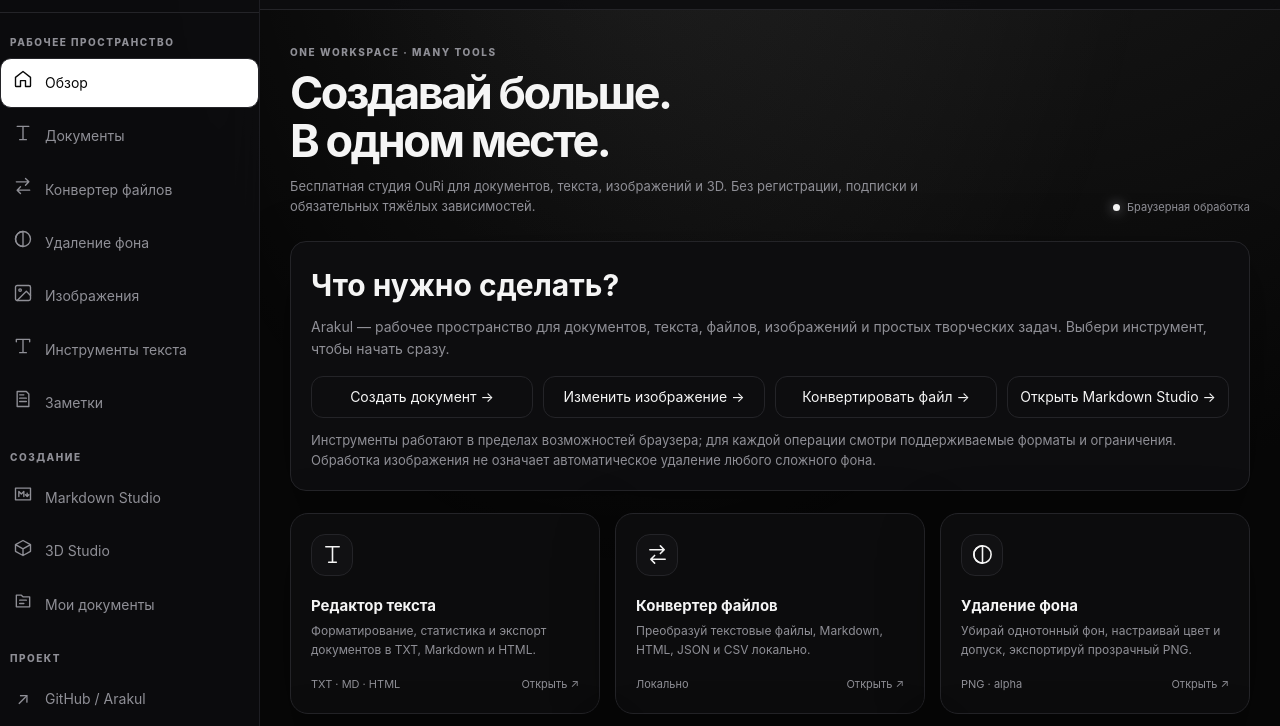
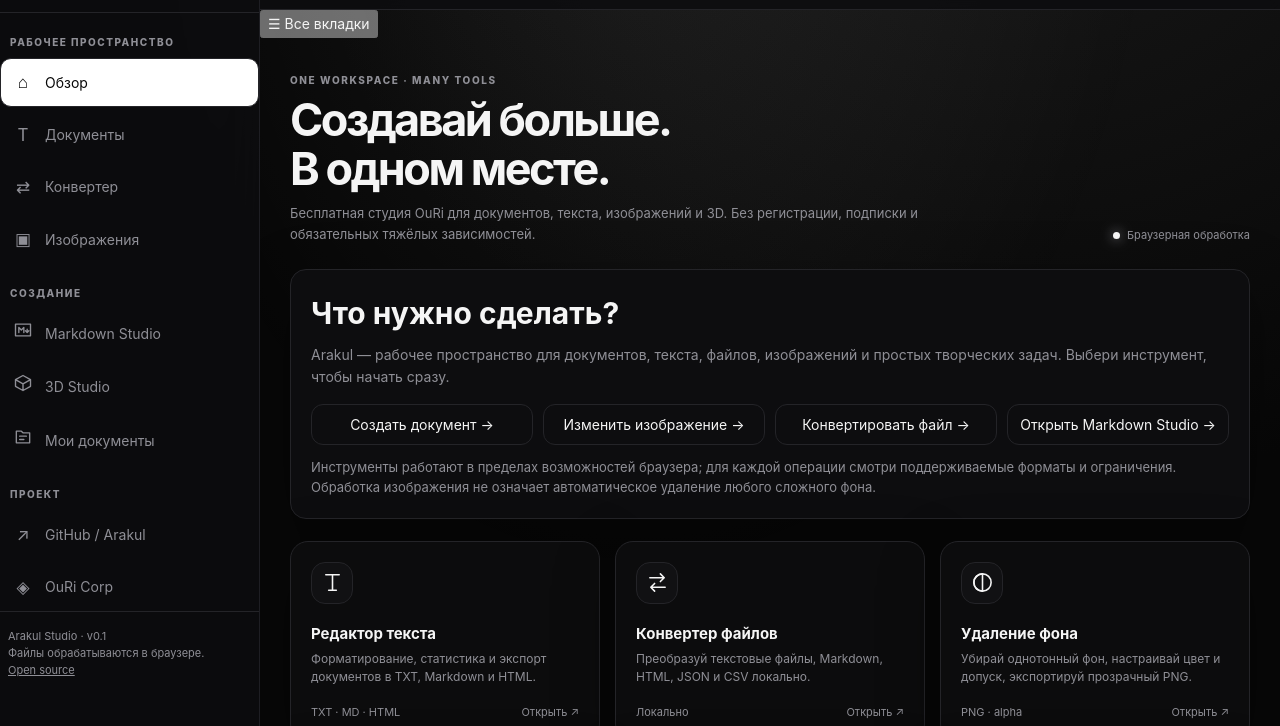
Before and after one commit to spaj7468-cell/Arakul, a website: page index.html in a window 1280 px wide. Shown: the part 54-780 px from the top of the page. Drawn offline with Linux system fonts and the light colour scheme.

Commit message:
feat: add four-tab top navigation with all-tools menu

```diff
--- a/index.html
+++ b/index.html
@@ -18,14 +18,11 @@
 <aside class="sidebar" id="sidebar" aria-label="Главная навигация">
 <a class="brand" href="#home" data-page="home"><span class="brandmark"><img src="assets/brand.svg" alt="" width="36" height="36"></span><span><strong>Arakul Studio</strong><small>studio · open source</small></span></a>
 <div class="label">Рабочее пространство</div>
-<nav class="nav">
-<button class="active" data-page="home"><span class="ni"><svg viewBox="0 0 24 24"><path d="m3 10 9-7 9 7v10a1 1 0 0 1-1 1h-5v-7H9v7H4a1 1 0 0 1-1-1z"/></svg></span><span>Обзор</span></button>
-<button data-page="editor"><span class="ni"><svg viewBox="0 0 24 24"><path d="M5 4h14M12 4v16M8 20h8"/></svg></span><span>Документы</span></button>
-<button data-page="convert"><span class="ni"><svg viewBox="0 0 24 24"><path d="M4 7h15m-4-4 4 4-4 4M20 17H5m4-4-4 4 4 4"/></svg></span><span>Конвертер файлов</span></button>
-<button data-page="background"><span class="ni"><svg viewBox="0 0 24 24"><circle cx="12" cy="12" r="9"/><path d="M12 3a9 9 0 0 0 0 18z"/></svg></span><span>Удаление фона</span></button>
-<button data-page="image"><span class="ni"><svg viewBox="0 0 24 24"><rect x="3" y="3" width="18" height="18" rx="2"/><circle cx="8.5" cy="8.5" r="1.5"/><path d="m21 15-5-5L5 21"/></svg></span><span>Изображения</span></button>
-<button data-page="texttools"><span class="ni"><svg viewBox="0 0 24 24"><path d="M4 7V4h16v3M12 4v16M8 20h8"/></svg></span><span>Инструменты текста</span></button>
-<button data-page="notes"><span class="ni"><svg viewBox="0 0 24 24"><path d="M5 3h11l3 3v15H5zM8 11h8M8 15h8M8 7h5"/></svg></span><span>Заметки</span></button>
+<nav class="nav primary-nav" aria-label="Основные вкладки">
+<button class="active" data-page="home"><span class="ni">⌂</span><span>Обзор</span></button>
+<button data-page="editor"><span class="ni">T</span><span>Документы</span></button>
+<button data-page="convert"><span class="ni">⇄</span><span>Конвертер</span></button>
+<button data-page="image"><span class="ni">▣</span><span>Изображения</span></button>
 </nav>
 <div class="label">Создание</div>
 <nav class="nav"><button data-page="markdown"><span class="ni"><svg viewBox="0 0 24 24"><path d="M3 5h18v14H3zM7 15V9l3 3 3-3v6M17 11v4m-2-2 2 2 2-2"/></svg></span><span>Markdown Studio</span></button><button data-page="studio3d"><span class="ni"><svg viewBox="0 0 24 24"><path d="m12 3 9 5v8l-9 5-9-5V8zM3.5 8.2 12 13l8.5-4.8M12 13v8"/></svg></span><span>3D Studio</span></button><button data-page="library"><span class="ni"><svg viewBox="0 0 24 24"><path d="M4 5h6l2 2h8v12H4zM8 11h8M8 15h5"/></svg></span><span>Мои документы</span></button></nav>
@@ -35,7 +32,14 @@
 </aside>
 <div class="overlay" id="overlay"></div>
 <div class="main">
-<header class="topbar"><div class="topbar-left"><button class="iconbtn menubtn" id="menuToggle" aria-label="Открыть или скрыть меню" title="Главное меню">☰</button><div class="crumb">Arakul Studio <span> / </span><b id="crumb">Обзор</b></div></div><div class="actions"><button class="iconbtn" id="commandOpen" title="Быстрый поиск (Ctrl+K)" aria-label="Быстрый поиск">⌕</button><span class="status hide-mobile"><i class="dot"></i>Локальная обработка</span><button class="iconbtn" id="settingsOpen" title="Настройки" aria-label="Открыть настройки">⚙</button><button class="iconbtn" id="themeToggle" title="Сменить тему" aria-label="Сменить тему">◐</button></div></header>
+<header class="topbar"><div class="topbar-left"><button class="iconbtn menubtn" id="menuToggle" aria-label="Открыть или скрыть меню" title="Главное меню">☰</button><div class="crumb">Arakul Studio <span> / </span><b id="crumb">Обзор</b></div></div><div class="actions"><button class="iconbtn" id="commandOpen" title="Быстрый поиск (Ctrl+K)" aria-label="Быстрый поиск">⌕</button><span class="status hide-mobile"><i class="dot"></i>Локальная обработка</span><button class="iconbtn" id="settingsOpen" title="Настройки" aria-label="Открыть настройки">⚙</button><button class="iconbtn" id="themeToggle" title="Сменить тему" aria-label="Сменить тему">◐</button></div></header><div class="more-tabs-wrap"><button class="more-tabs-btn" id="moreTabsToggle" aria-expanded="false" aria-controls="moreTabsPanel">☰ <span>Все вкладки</span></button><div class="more-tabs-panel" id="moreTabsPanel" hidden><div class="more-tabs-title">Все инструменты</div><div class="more-tabs-grid">
+<button data-page="background">◐ <span>Удаление фона</span></button>
+<button data-page="texttools">T <span>Инструменты текста</span></button>
+<button data-page="notes">▤ <span>Заметки</span></button>
+<button data-page="markdown">M <span>Markdown Studio</span></button>
+<button data-page="studio3d">◇ <span>3D Studio</span></button>
+<button data-page="library">□ <span>Мои документы</span></button>
+</div></div></div>
 <main class="content">
 <section class="page active" id="page-home"><div class="head"><div><div class="eyebrow">One workspace · many tools</div><h1>Создавай больше.<br>В одном месте.</h1><p>Бесплатная студия OuRi для документов, текста, изображений и 3D. Без регистрации, подписки и обязательных тяжёлых зависимостей.</p></div><div class="status"><i class="dot"></i>Браузерная обработка</div></div>
 <div class="start-here" style="margin:18px 0 22px;padding:20px;border:1px solid var(--line);border-radius:16px;background:var(--panel)">
```
